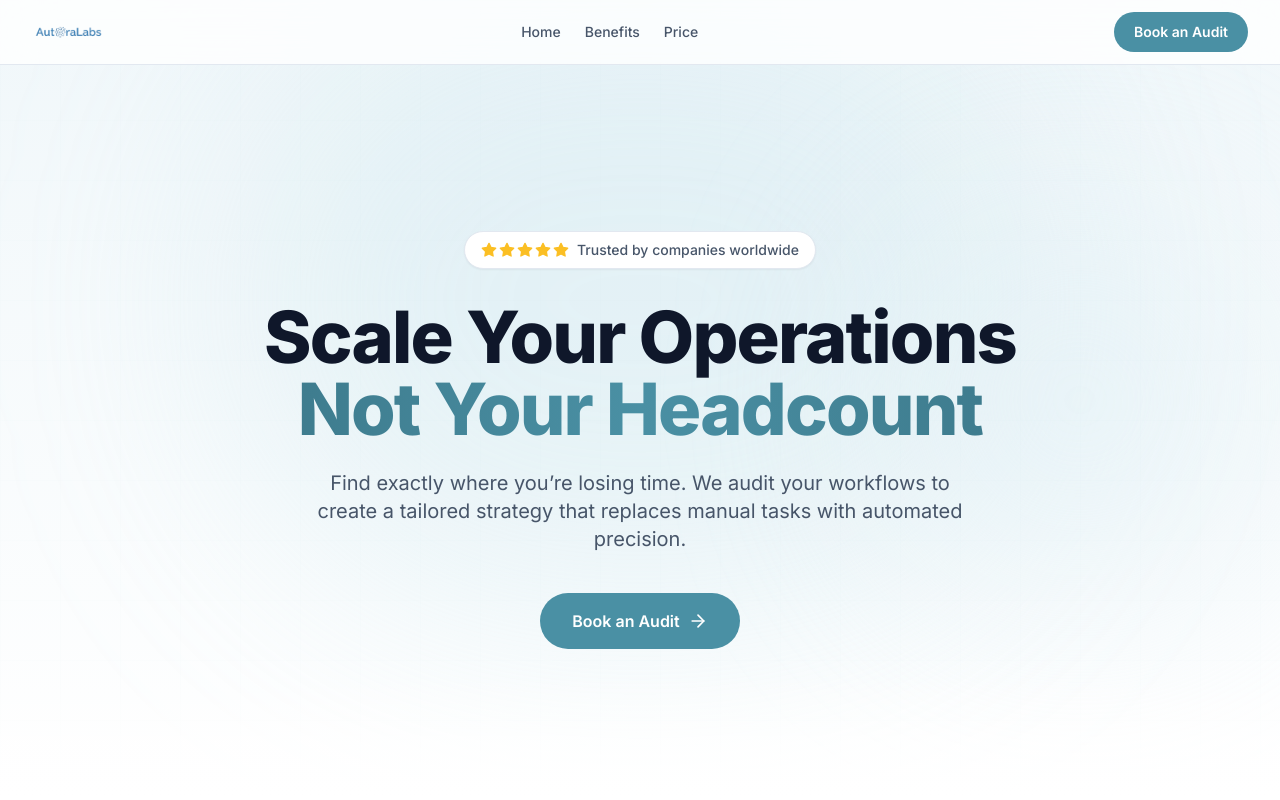
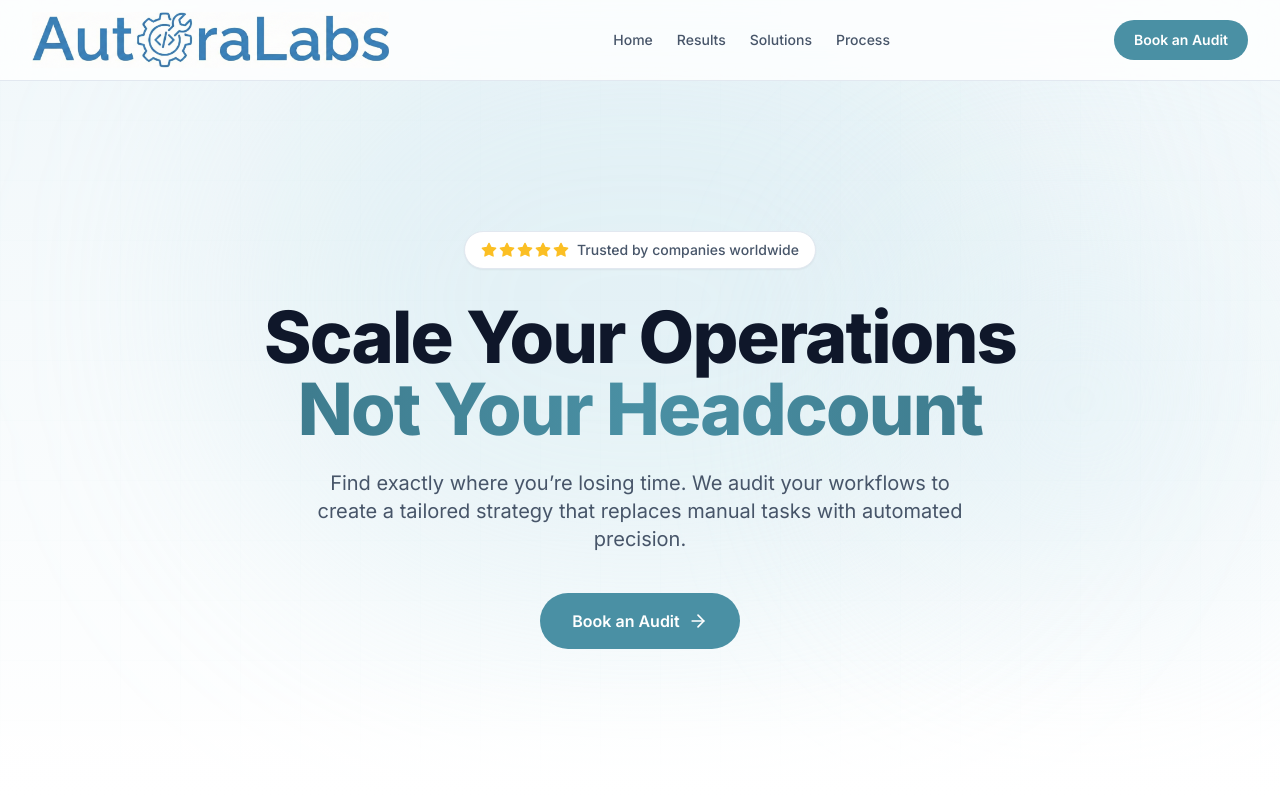
Before and after one commit to jonny-main/autoralabs_Landingpage, a Next.js app: page / in a window 1280 px wide. Shown: the top 800 px of the page. Built offline with nearby package versions, Linux system fonts and the light colour scheme.

Commit message:
New navbar and footer

```diff
--- a/components/Footer.tsx
+++ b/components/Footer.tsx
@@ -1,8 +1,9 @@
 export default function Footer() {
   const navLinks = [
     { name: 'Home', href: '#' },
-    { name: 'Benefits', href: '#benefits' },
-    { name: 'Price', href: '#pricing' },
+    { name: 'Results', href: '#results' },
+    { name: 'Solutions', href: '#solutions' },
+    { name: 'Process', href: '#process' },
   ]
 
   const legalLinks = [
--- a/components/Metrics.tsx
+++ b/components/Metrics.tsx
@@ -20,7 +20,7 @@ const metrics = [
 
 export default function Metrics() {
   return (
-    <section className="relative py-20 lg:py-28 bg-white">
+    <section id="results" className="relative py-20 lg:py-28 bg-white">
       <div className="max-w-7xl mx-auto px-4 sm:px-6 lg:px-8">
         <div className="grid grid-cols-1 md:grid-cols-3 gap-6 lg:gap-8">
           {metrics.map((metric, index) => (
--- a/components/Navbar.tsx
+++ b/components/Navbar.tsx
@@ -8,20 +8,21 @@ export default function Navbar() {
 
   const navLinks = [
     { name: 'Home', href: '#' },
-    { name: 'Benefits', href: '#benefits' },
-    { name: 'Price', href: '#pricing' },
+    { name: 'Results', href: '#results' },
+    { name: 'Solutions', href: '#solutions' },
+    { name: 'Process', href: '#process' },
   ]
 
   return (
     <nav className="fixed top-0 left-0 right-0 z-50 bg-white/80 backdrop-blur-xl border-b border-slate-200">
       <div className="max-w-7xl mx-auto px-4 sm:px-6 lg:px-8">
-        <div className="flex items-center justify-between h-16">
+        <div className="flex items-center justify-between h-20">
           {/* Logo */}
           <a href="#" className="flex items-center group">
             <img
               src="/logo.png"
               alt="AutoraLabs"
-              className="h-10 w-auto"
+              className="h-14 w-auto"
             />
           </a>
 
--- a/components/Process.tsx
+++ b/components/Process.tsx
@@ -23,7 +23,7 @@ const steps = [
 
 export default function Process() {
   return (
-    <section className="relative py-20 lg:py-28 bg-white">
+    <section id="process" className="relative py-20 lg:py-28 bg-white">
       <div className="max-w-7xl mx-auto px-4 sm:px-6 lg:px-8">
         {/* Section Header */}
         <div className="text-center mb-16">
@@ -40,9 +40,6 @@ export default function Process() {
 
         {/* Steps */}
         <div className="relative">
-          {/* Connector Line - Desktop */}
-          <div className="hidden lg:block absolute top-6 left-1/2 -translate-x-1/2 w-2/3 h-0.5 bg-gradient-to-r from-primary-200 via-primary-400 to-primary-200" />
-
           <div className="grid md:grid-cols-3 gap-8 lg:gap-12">
             {steps.map((step, index) => (
               <div key={index} className="relative text-center">
```
Also changed, not shown: public/logo.png, 1 other file (tests, documents, lock files or other folders).
